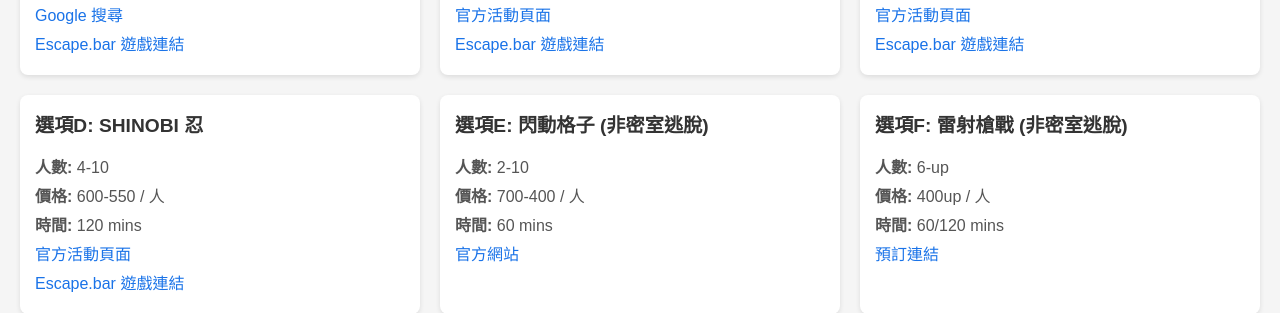
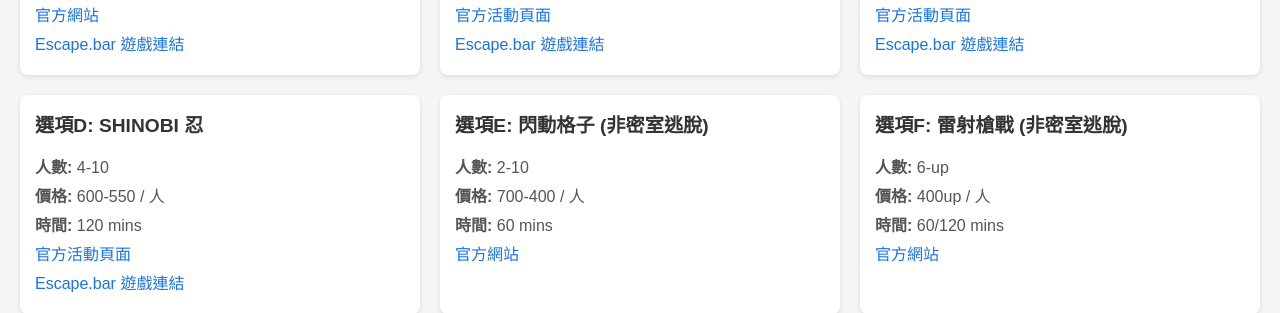
Before and after one commit to ericchen19/20250626_test, a plain HTML site: page index.html in a window 1280 px wide. Shown: the part 231-544 px from the top of the page. Drawn offline with Linux system fonts and the light colour scheme.

Commit message:
Update index.html

```diff
--- a/index.html
+++ b/index.html
@@ -23,7 +23,7 @@
       <p><strong>人數:</strong> 5-10</p>
       <p><strong>價格:</strong> 700-650 / 人</p>
       <p><strong>時間:</strong> 150 mins</p>
-      <p><a href="https://www.google.com/search?q=Vicky%E5%AE%87%E5%AE%99%E9%80%83%E8%84%AB&amp;sourceid=chrome&amp;ie=UTF-8" target="_blank">Google 搜尋</a></p>
+      <p><a href="https://www.enterspace.tw/vicky" target="_blank">官方網站</a></p>
       <p><a href="https://escape.bar/game/1158" target="_blank">Escape.bar 遊戲連結</a></p>
     </div>
     <div class="card">
@@ -62,7 +62,7 @@
       <p><strong>人數:</strong> 6-up</p>
       <p><strong>價格:</strong> 400up / 人</p>
       <p><strong>時間:</strong> 60/120 mins</p>
-      <p><a href="https://www.lazertreks.com/booking/" target="_blank">預訂連結</a></p>
+      <p><a href="https://www.lazertreks.com/about-the-game/" target="_blank">官方網站</a></p>
     </div>
   </div>
 </body>
```
